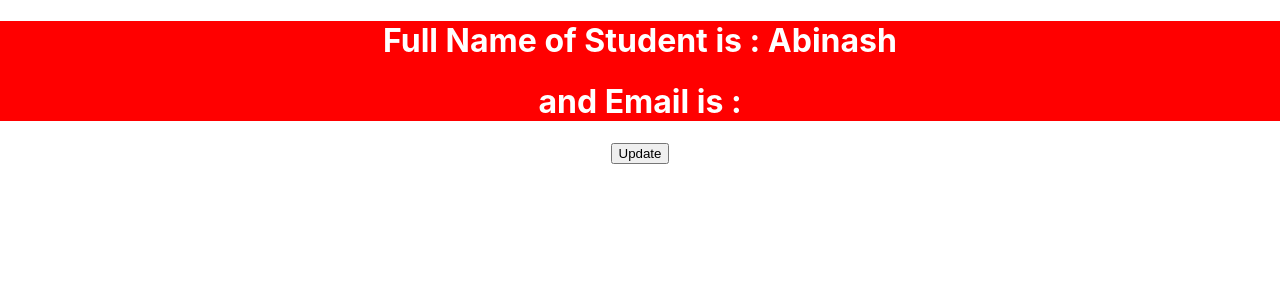
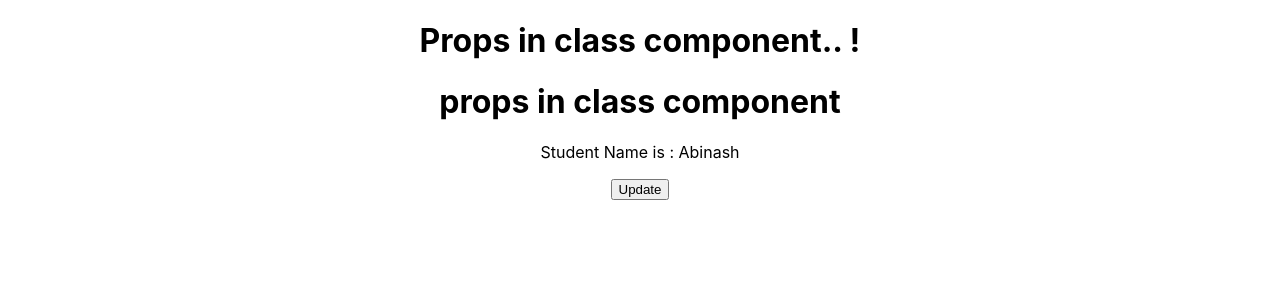
Before and after one commit to abinash0013/learning-ReactJs, a React (Create React App) app: page / in a window 1280 px wide. Shown: the top 300 px of the page. Built offline with nearby package versions, Linux system fonts and the light colour scheme.

Commit message:
props in class component

```diff
--- a/src/App.js
+++ b/src/App.js
@@ -1,27 +1,52 @@
 import React, { Component, useState } from "react";
 import logo from "./logo.svg";
 import "./App.css";
+// import { Student } from "./Student";
 // import User from "./User";
-// import { Student } from "./Student";
 import Student from "./Student";
 
-// Props in function component //
-function App() {
-    const [name, setName] = useState("Abinash");
+// props in class component //
+class App extends React.Component {
+    constructor() {
+        super();
+        this.state = {
+            name: "Abinash",
+        };
+        console.log("dadsfa");
+    }
+    render() {
         return (
             <div className="App">
-            <Student name={name} />
+                <h1>Props in class component.. !</h1>
+                <Student name={this.state.name} />
+                {/* props always change on sender not by receiver */}
                 <button
-                onClick={() => {
-                    setName("Abinash Sonar");
-                }}
+                    onClick={() => this.setState({ name: "Abinash Sonar" })}
                 >
                     Update
                 </button>
-            {/* sending pros in functional component */}
             </div>
         );
     }
+}
+
+// Props in function component //
+// function App() {
+//     const [name, setName] = useState("Abinash");
+//     return (
+//         <div className="App">
+//             <Student name={name} />
+//             <button
+//                 onClick={() => {
+//                     setName("Abinash Sonar");
+//                 }}
+//             >
+//                 Update
+//             </button>
+//             {/* sending pros in functional component */}
+//         </div>
+//     );
+// }
 
 // state in class component //
 // class App extends Component {
--- a/src/Student.js
+++ b/src/Student.js
@@ -1,3 +1,19 @@
+import React, { Component } from "react";
+
+export default class Student extends Component {
+    render() {
+        return (
+            <div>
+                <h1>props in class component</h1>
+                <p>Student Name is : {this.props.name} </p>
+            </div>
+        );
+    }
+}
+
+// export default Student;
+
+// first way of using export //
 // export function Student() {
 //     return (
 //         <div>
@@ -6,14 +22,15 @@
 //     );
 // }
 
-function Student(props) {
-    console.log(props);
-    return (
-        <div style={{ backgroundColor: "red", color: "white" }}>
-            <h1>Full Name of Student is : {props.name}</h1>
-            <h1>and Email is : {props.email}</h1>
-        </div>
-    );
-}
+// second way of using export //
+// function Student(props) {
+//     console.log(props);
+//     return (
+//         <div style={{ backgroundColor: "red", color: "white" }}>
+//             <h1>Full Name of Student is : {props.name}</h1>
+//             <h1>and Email is : {props.email}</h1>
+//         </div>
+//     );
+// }
 
-export default Student;
+// export default Student;
```
Lines whose indentation alone changed are shown as unchanged.
